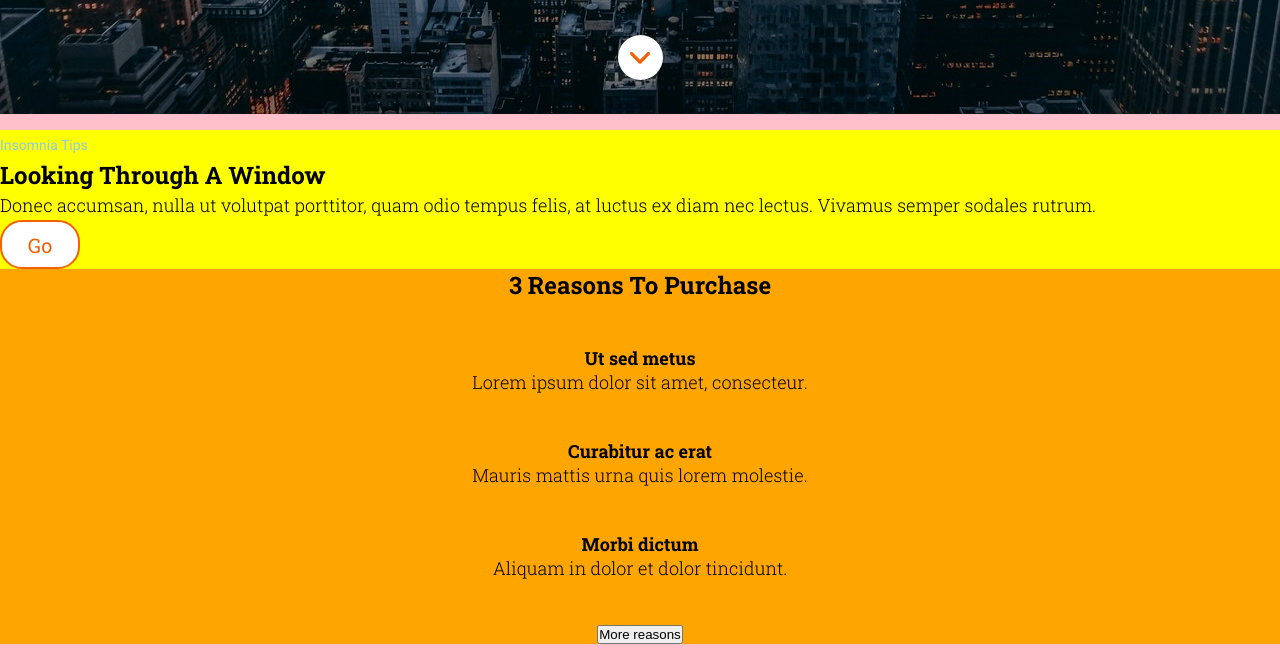
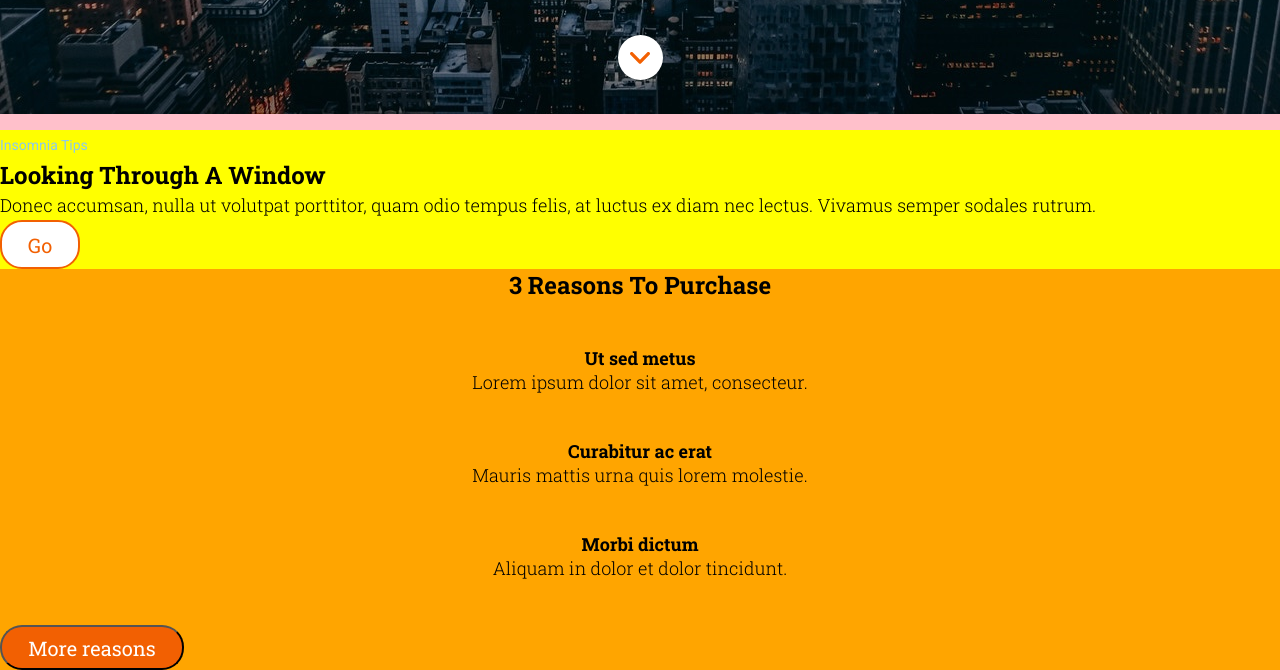
Before and after one commit to ayelenperezdemendiola/m1-evaluacion-final-ayelenperezdemendiola, a website: page _src/templates/index.html in a window 1280 px wide. Shown: the part 670-1340 px from the top of the page. Before the commit the page ends 1314 px from the top, so only its background shows below. Drawn offline with nearby package versions, Linux system fonts and the light colour scheme; files that its build step writes are made by us from their sources; files whose address does not match are found by name.

Commit message:
3reasons style

```diff
--- a/_src/assets/scss/main.scss
+++ b/_src/assets/scss/main.scss
@@ -163,3 +163,25 @@ body{
 .list__item:nth-child{
   margin: none;
 }
+.button__more-reasons{
+  text-decoration: none;
+}
+.button__more-reasons:hover{
+    text-decoration: none;
+  }
+.button__more-reasons:visited{
+    text-decoration: none;
+  }
+.button__more-reasons{
+  width: 184px;
+  height: 45px;
+  background-color: #f26002;
+  color: #ffffff;
+  font-family: 'Roboto Slab', serif;
+  font-weight: 300px;
+  font-size: 20px;
+  border-radius: 22px;
+  display: flex;
+  justify-content: center;
+  align-items: center;
+}
--- a/_src/templates/index.html
+++ b/_src/templates/index.html
@@ -73,7 +73,7 @@
         </li>
 
       </ul>
-      <button type="button" class="more-reasons"><div class="more-reasons__container">More reasons</div></button>
+      <button type="button" class="button__more-reasons">More reasons</button>
     </section>
 
 
```
